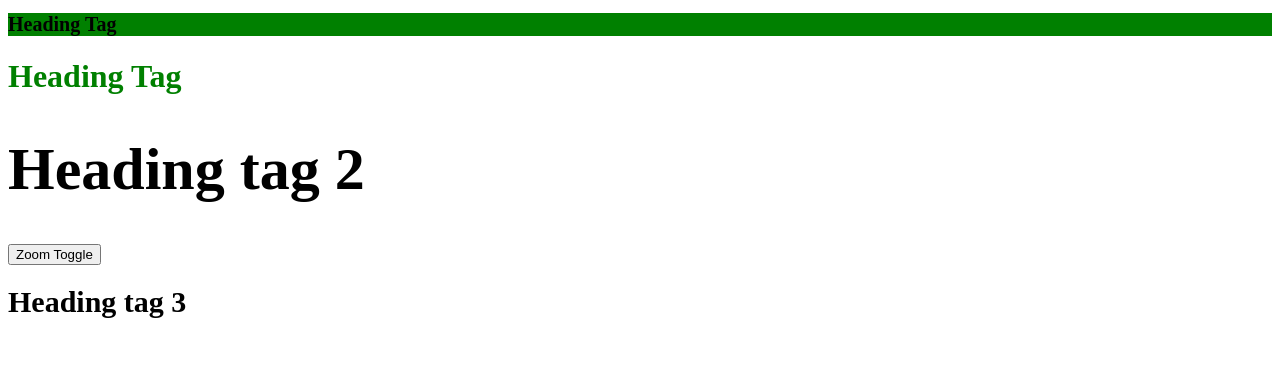
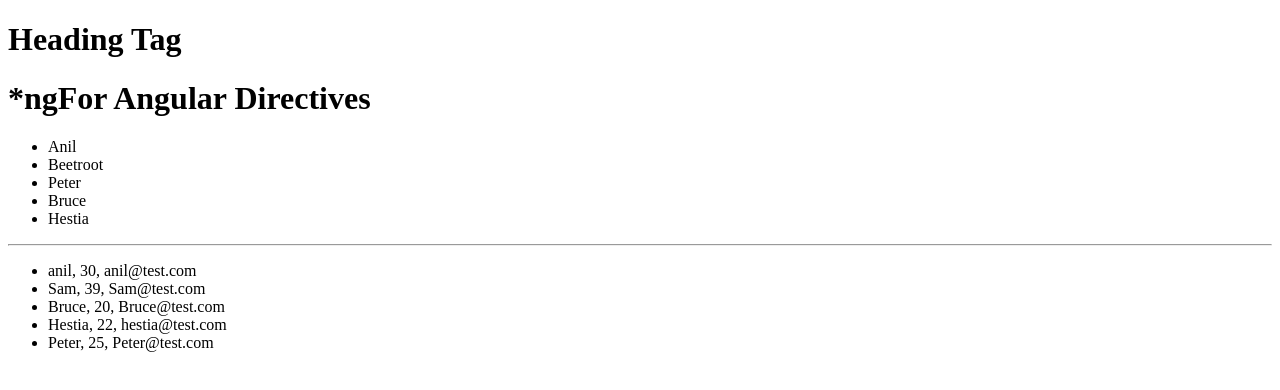
Before and after one commit to Chabsy123/angular-v19-tutorial, an Angular app: page / in a window 1280 px wide. Shown: the top 390 px of the page. Built offline with nearby package versions, Linux system fonts and the light colour scheme.

Commit message:
Add ngIf/ngFor Directives With Student Display

```diff
--- a/src/app/app.component.html
+++ b/src/app/app.component.html
@@ -336,15 +336,40 @@ type="text" name="user"
 <!-- simple style -->
 <!-- <h1 style="background-color: red;">Dynamic Style</h1> -->
 <!-- from the ts file styling -->
-  <h1 [style.backgroundColor]="color" [style.fontSize]="fontSizeNormal">Heading Tag</h1>
+<!-- <h1 [style.backgroundColor]="color" [style.fontSize]="fontSizeNormal">Heading Tag</h1> -->
 <!-- can also be used like this -->
-  <h1 [style.color]="color">Heading Tag</h1>
+<!-- <h1 [style.color]="color">Heading Tag</h1> -->
 <!-- applying a style conditionally -->
 <!-- <h1 [style.fontSize]="'20px'">Heading tag 2</h1> -->
 <!-- OR -->
 <!-- <h1 [style.fontSize]="fontSizeNormal">Heading tag 2</h1> -->
 <!-- using a conditional ternary operator -->
-    <h1 [style.fontSize]="zoom ? fontSizeBig :fontSizeNormal">Heading tag 2</h1>
-    <button (click)="zoomToggle()">Zoom Toggle</button>
+<!-- <h1 [style.fontSize]="zoom ? fontSizeBig :fontSizeNormal">Heading tag 2</h1>
+    <button (click)="zoomToggle()">Zoom Toggle</button> -->
 <!-- the style .px means whatever value will be in pixels and pt means percentage -->
-    <h1 [style.fontSize.px]="size">Heading tag 3</h1>
+<!-- <h1 [style.fontSize.px]="size">Heading tag 3</h1> -->
+
+<!-- Directives in Angular -->
+<!-- to hide and show an element as defined and imported in the ts file-->
+<!-- Conditionally show heading if 'show' is true -->
+<h1 *ngIf="show">Heading Tag</h1>
+
+<!-- Title for ngFor directive demonstration -->
+<h1>*ngFor Angular Directives</h1>
+
+<!-- Loop through student name array and display each -->
+<ul>
+  <li *ngFor="let student of students">
+    {{ student }}
+  </li>
+</ul>
+
+<hr>
+
+<!-- Loop through studentData object array -->
+<!-- Display each student's name, age, and email -->
+<ul>
+  <li *ngFor="let student of studentData">
+    {{ student.name }}, {{ student.age }}, {{ student.email }}
+  </li>
+</ul>
--- a/src/app/app.component.ts
+++ b/src/app/app.component.ts
@@ -1,18 +1,20 @@
-import { Component , effect,  signal, } from '@angular/core';
+import { Component, effect, signal, } from '@angular/core';
 // when using signals remember to import as well
 // import forms module when doing two way binding as well
-import { FormsModule } from '@angular/forms';
-import { LoginComponent } from './login/login.component';
-import { SignupComponent } from './signup/signup.component';
-import { ProfileComponent } from '../profile/profile.component';
-import { UserComponent } from './user/user.component';
+// import { FormsModule } from '@angular/forms';
+// import { LoginComponent } from './login/login.component';
+// import { SignupComponent } from './signup/signup.component';
+// import { ProfileComponent } from '../profile/profile.component';
+// import { UserComponent } from './user/user.component';
+import { NgFor, NgIf } from '@angular/common';
 
 // import { RouterOutlet } from '@angular/router';
 
 @Component({
   selector: 'app-root',
   // for any component to be used, it has to be imported from the app component.
-  imports: [FormsModule],
+  // for directives, depending on the one you want to use import them as well
+  imports: [NgIf, NgFor],
   templateUrl: './app.component.html',
   styleUrl: './app.component.css'
 })
@@ -304,14 +306,51 @@ export class AppComponent {
   //   this.taskList = this.taskList.filter(item => item.id !== id);
   // }
 
-// Dynamic styling
-color="green";
-fontSizeNormal ="20px"
-fontSizeBig ="60px"
-size=30
+  // Dynamic styling samples
+  // color="green";
+  // fontSizeNormal ="20px"
+  // fontSizeBig ="60px"
+  // size=30
 
-zoom=true;
-zoomToggle(){
-  this.zoom = !this.zoom;
+  // zoom=true;
+  // zoomToggle(){
+  //   this.zoom = !this.zoom;
+  // }
+
+  // Directives In Angular
+  // defining show to be true or false to display the element on the page as a structural directive
+  show = true
+
+ // Simple list of student names for string-based display
+students = ["Anil", "Beetroot", "Peter", "Bruce", "Hestia"];
+
+// List of student objects with name, age, and email
+studentData = [
+  {
+    name: 'anil',
+    age: 30,
+    email: 'anil@test.com'
+  },
+  {
+    name: 'Sam',
+    age: 39,
+    email: 'Sam@test.com'
+  },
+  {
+    name: 'Bruce',
+    age: 20,
+    email: 'Bruce@test.com'
+  },
+  {
+    name: 'Hestia',
+    age: 22,
+    email: 'hestia@test.com'
+  },
+  {
+    name: 'Peter',
+    age: 25,
+    email: 'Peter@test.com'
+  },
+];
+
 }
-}
```
Lines whose indentation alone changed are shown as unchanged.
